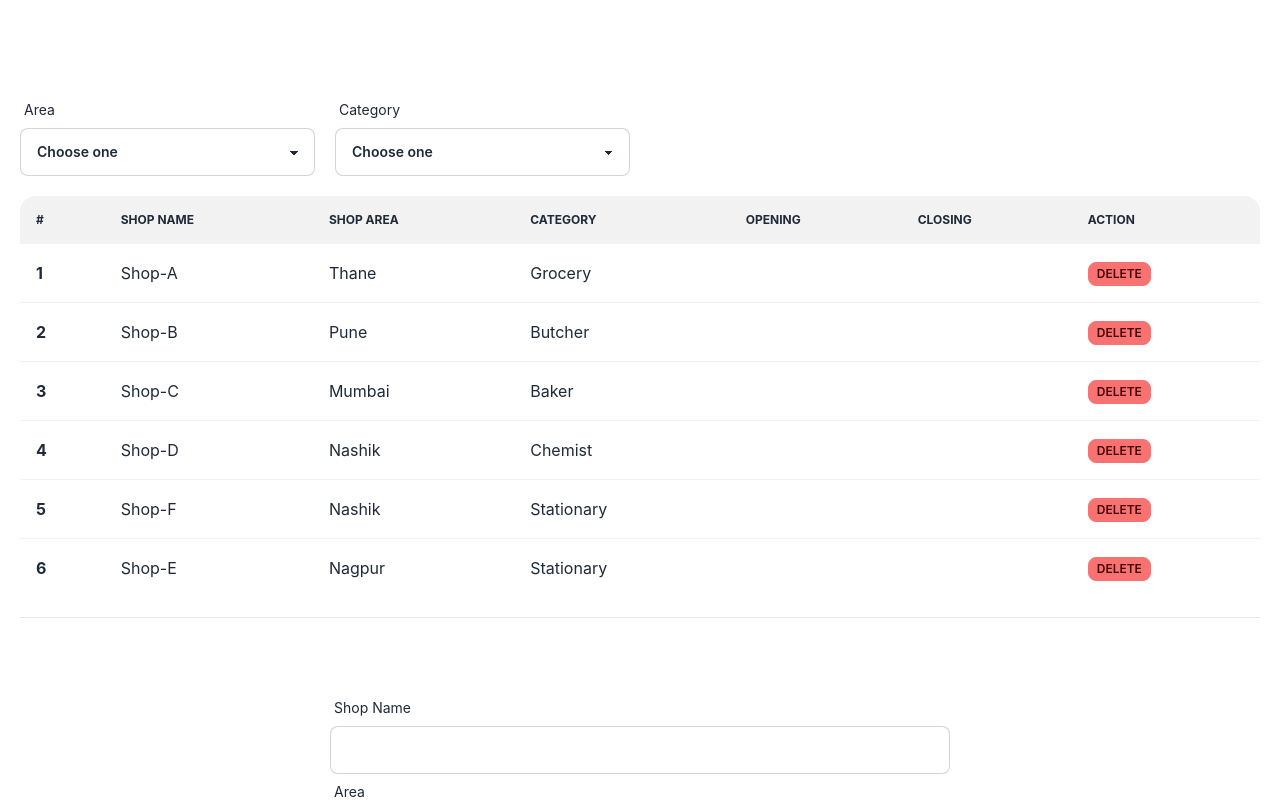
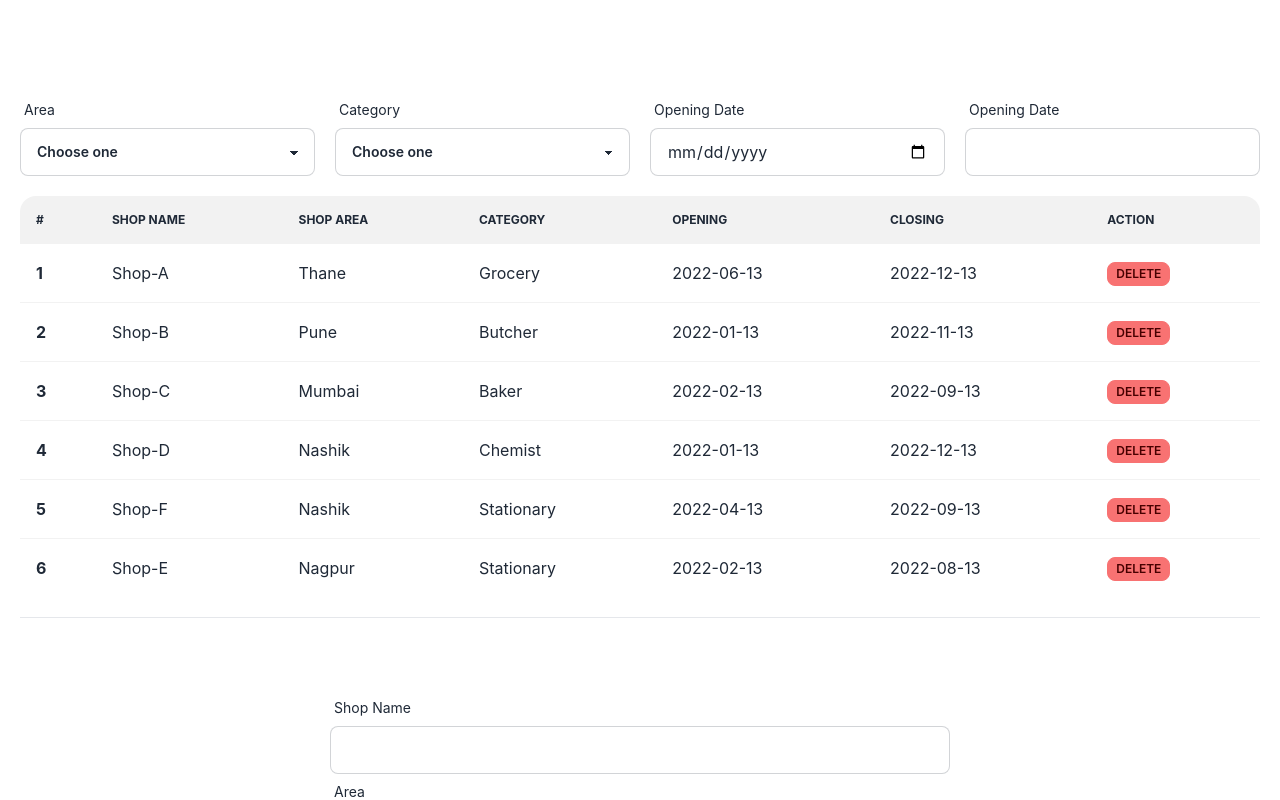
Before and after one commit to moniruzzaman01/task-ShopList, a React (Create React App) app: page /shop-list in a window 1280 px wide. Shown: the top 800 px of the page. Built offline with nearby package versions, Linux system fonts and the light colour scheme.

Commit message:
date filted added. 2 types filter added

```diff
--- a/src/Components/ShopList.js
+++ b/src/Components/ShopList.js
@@ -7,54 +7,57 @@ const ShopList = () => {
       name: "Shop-A",
       area: "Thane",
       category: "Grocery",
-      openingDate: "",
-      closingDate: "",
+      openingDate: "2022-06-13",
+      closingDate: "2022-12-13",
     },
     {
       id: "2",
       name: "Shop-B",
       area: "Pune",
       category: "Butcher",
-      openingDate: "",
-      closingDate: "",
+      openingDate: "2022-01-13",
+      closingDate: "2022-11-13",
     },
     {
       id: "3",
       name: "Shop-C",
       area: "Mumbai",
       category: "Baker",
-      openingDate: "",
-      closingDate: "",
+      openingDate: "2022-02-13",
+      closingDate: "2022-09-13",
     },
     {
       id: "4",
       name: "Shop-D",
       area: "Nashik",
       category: "Chemist",
-      openingDate: "",
-      closingDate: "",
+      openingDate: "2022-01-13",
+      closingDate: "2022-12-13",
     },
     {
       id: "6",
       name: "Shop-F",
       area: "Nashik",
       category: "Stationary",
-      openingDate: "",
-      closingDate: "",
+      openingDate: "2022-04-13",
+      closingDate: "2022-09-13",
     },
     {
       id: "5",
       name: "Shop-E",
       area: "Nagpur",
       category: "Stationary",
-      openingDate: "",
-      closingDate: "",
+      openingDate: "2022-02-13",
+      closingDate: "2022-08-13",
     },
   ];
   const [shoplist, setShoplist] = useState(data);
   const [filteredShoplist, setFilteredShoplist] = useState([]);
   const [area, setArea] = useState("");
   const [category, setCategory] = useState("");
+  const [ODate, setODate] = useState("");
+  const [CDate, setCDate] = useState("");
+  console.log(CDate);
 
   // get data from json file
   // useEffect(() => {
@@ -66,15 +69,19 @@ const ShopList = () => {
 
   // filters
   useEffect(() => {
-    if (area || category) {
+    if (area || category || ODate || CDate) {
       const filteredShops = shoplist.filter(
-        (shop) => shop.area.includes(area) && shop.category.includes(category)
+        (shop) =>
+          shop.area.includes(area) &&
+          shop.category.includes(category) &&
+          shop.openingDate.includes(ODate) &&
+          shop.closingDate.includes(CDate)
       );
       setFilteredShoplist(filteredShops);
     } else {
       setFilteredShoplist(shoplist);
     }
-  }, [area, category, shoplist]);
+  }, [area, category, ODate, CDate, shoplist]);
   // console.log("filtered", filteredShoplist);
 
   // add data using form
@@ -147,6 +154,28 @@ const ShopList = () => {
               <option value="Stationary">Stationary</option>
             </select>
           </div>
+          <div className="form-control w-full">
+            <label className="label">
+              <span className="label-text">Opening Date</span>
+            </label>
+            <input
+              onChange={(event) => setODate(event.target.value)}
+              type="date"
+              className="input input-bordered w-full max-w-lg"
+              required
+            />
+          </div>
+          <div className="form-control w-full">
+            <label className="label">
+              <span className="label-text">Opening Date</span>
+            </label>
+            <input
+              onChange={(event) => setCDate(event.target.value)}
+              type="text"
+              className="input input-bordered w-full max-w-lg"
+              required
+            />
+          </div>
         </div>
         <div className="overflow-x-auto">
           <table className="table w-full">
@@ -169,7 +198,7 @@ const ShopList = () => {
                   <td>{shop.area}</td>
                   <td>{shop.category}</td>
                   <td>{shop.openingDate}</td>
-                  <td>{shop.closindDate}</td>
+                  <td>{shop.closingDate}</td>
                   <td>
                     <button
                       onClick={() => handleDelete(shop.id)}
```
